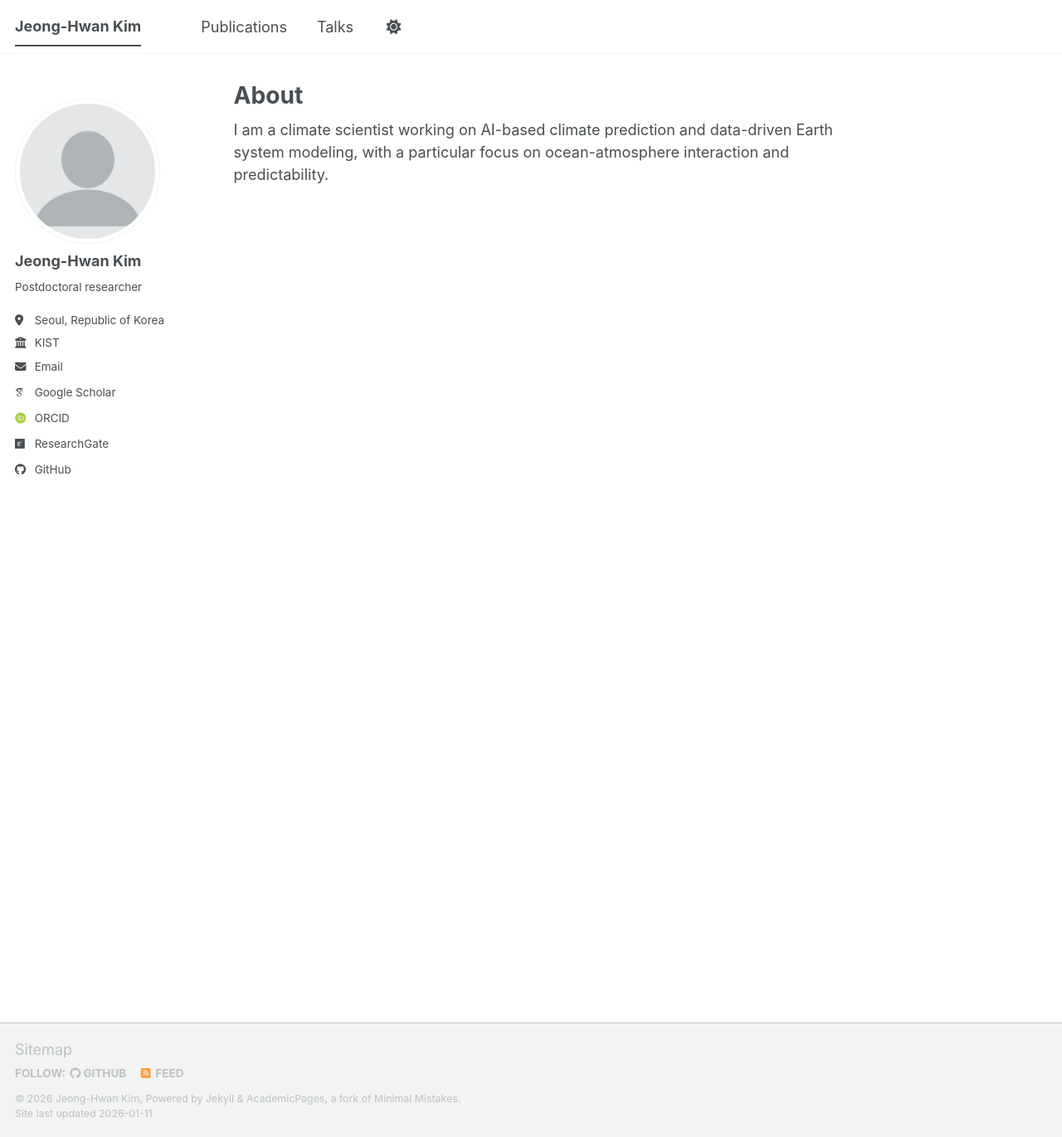
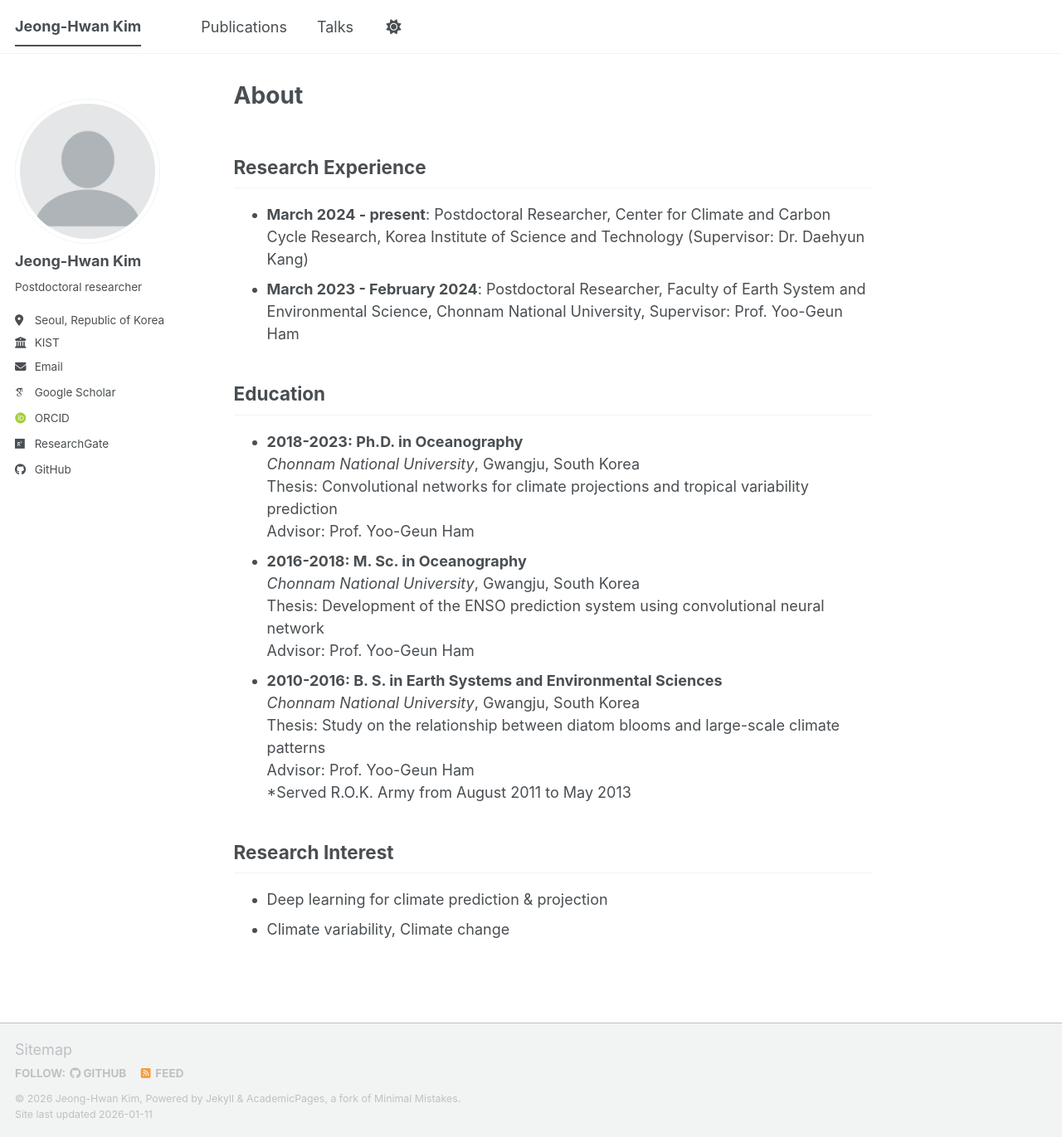
Before and after one commit to jeonghwan723/jeonghwan723.github.io, a Jekyll site: the page built from _pages/about.md, in a window 1280 px wide and 1371 px high. Shown: the whole window at 83% size. Built offline with Jekyll 4.4.1, drawn with Linux system fonts in a browser that asks for light colours; some web fonts are replaced; a script bundle is joined from its source files by our own code; library files that are not in the unit come from our copies.

Commit message:
Update about.md

```diff
--- a/_pages/about.md
+++ b/_pages/about.md
@@ -7,4 +7,16 @@ redirect_from:
   - /about.html
 ---
 
-I am a climate scientist working on AI-based climate prediction and data-driven Earth system modeling, with a particular focus on ocean-atmosphere interaction and predictability.
+## Research Experience
+- <b>March 2024 - present</b>: Postdoctoral Researcher, Center for Climate and Carbon Cycle Research, Korea Institute of Science and Technology (Supervisor: Dr. Daehyun Kang)
+- <b>March 2023 - February 2024</b>: Postdoctoral Researcher, Faculty of Earth System and Environmental Science, Chonnam National University, Supervisor: Prof. Yoo-Geun Ham
+
+
+## Education
+- <b>2018-2023: Ph.D. in Oceanography</b><br><i>Chonnam National University</i>, Gwangju, South Korea<br>Thesis: Convolutional networks for climate projections and tropical variability prediction<br>Advisor: Prof. Yoo-Geun Ham
+- <b>2016-2018: M. Sc. in Oceanography</b><br><i>Chonnam National University</i>, Gwangju, South Korea<br>Thesis: Development of the ENSO prediction system using convolutional neural network<br>Advisor: Prof. Yoo-Geun Ham
+- <b>2010-2016: B. S. in Earth Systems and Environmental Sciences</b><br><i>Chonnam National University</i>, Gwangju, South Korea<br>Thesis: Study on the relationship between diatom blooms and large-scale climate patterns<br>Advisor: Prof. Yoo-Geun Ham<br>*Served R.O.K. Army from August 2011 to May 2013
+
+## Research Interest
+- Deep learning for climate prediction & projection
+- Climate variability, Climate change
```
